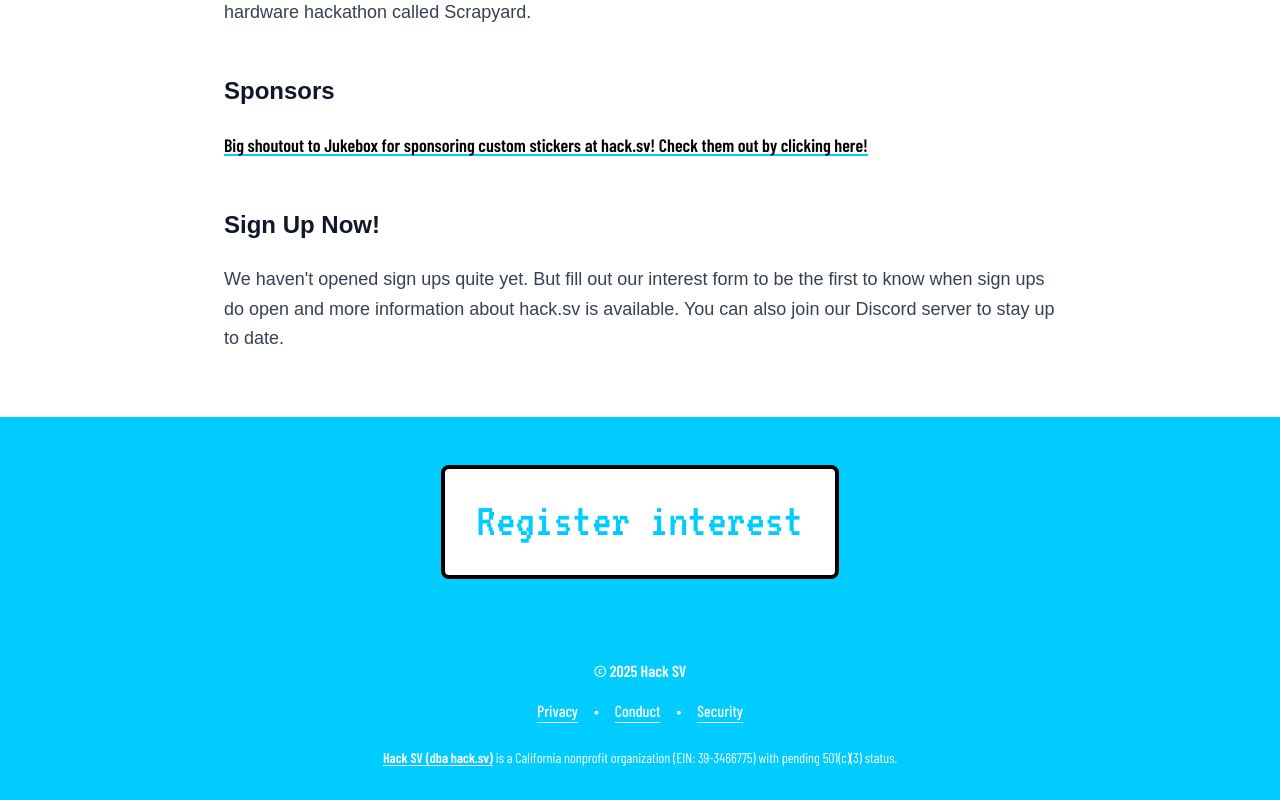
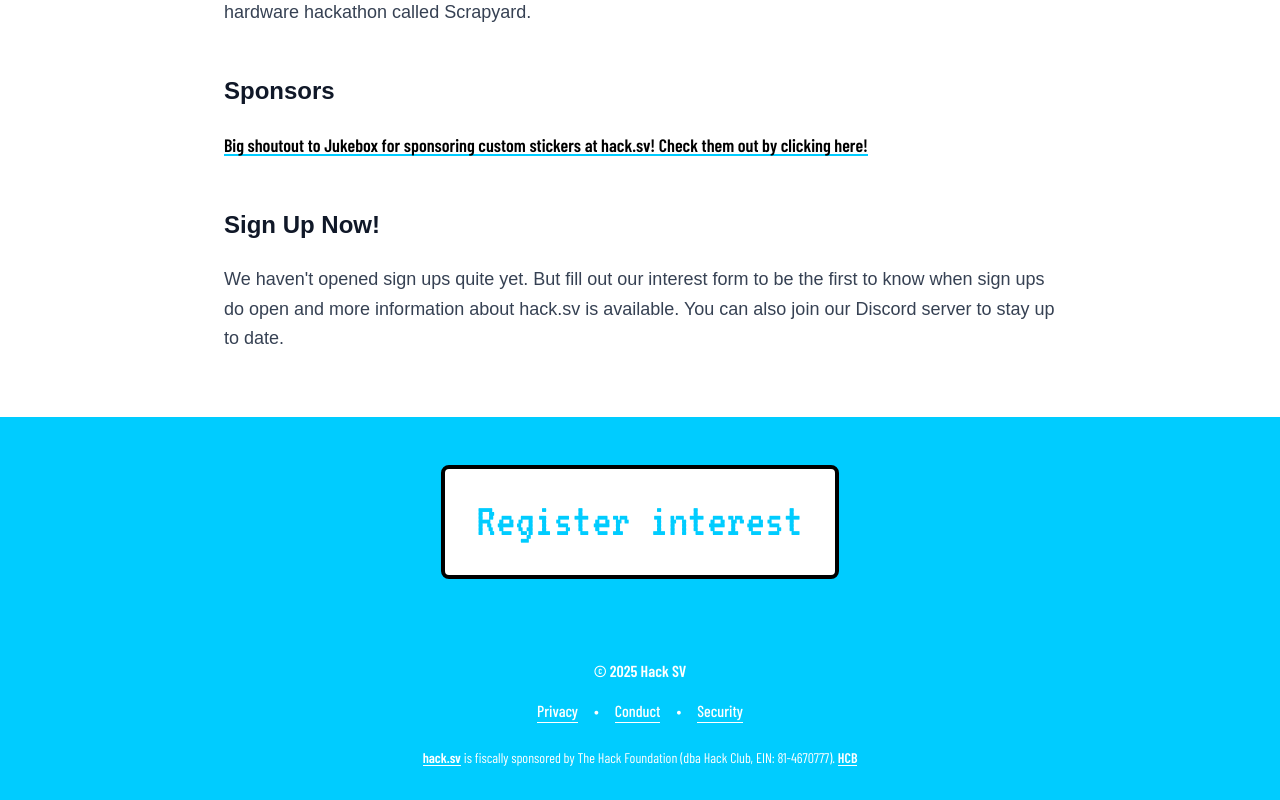
Before and after one commit to AdamEXu/hacksv, a Next.js app: page / in a window 1280 px wide. Shown: the part 1528-2328 px from the top of the page. Built offline with nearby package versions, Linux system fonts and the light colour scheme; no server answers; a web font is replaced by a local one.

Commit message:
update fiscal sponsorship note

```diff
--- a/src/app/components/Footer.tsx
+++ b/src/app/components/Footer.tsx
@@ -89,14 +89,14 @@ export function Footer() {
                         lineHeight: "1.5",
                     }}
                 >
-                    <a
-                        href="https://hacksv.org"
-                        data-text="Hack SV (dba hack.sv)"
-                    >
-                        Hack SV (dba hack.sv)
+                    <a href="https://hacksv.org" data-text="hack.sv">
+                        hack.sv
                     </a>{" "}
-                    is a California nonprofit organization (EIN: 39-3466775)
-                    with pending 501(c)(3) status.
+                    is fiscally sponsored by The Hack Foundation (dba Hack Club,
+                    EIN: 81-4670777).{" "}
+                    <a href="https://hcb.hackclub.com/hacksv" data-text="HCB">
+                        HCB
+                    </a>
                 </p>
             </div>
         </footer>
```
